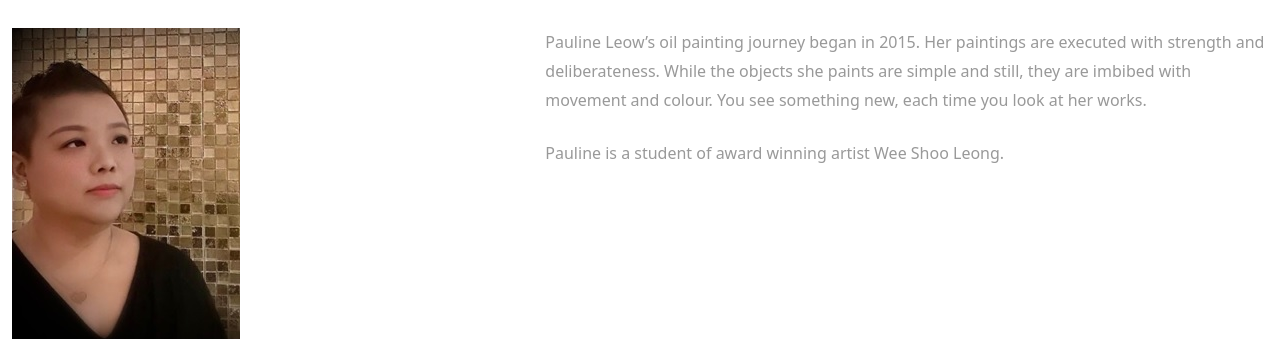
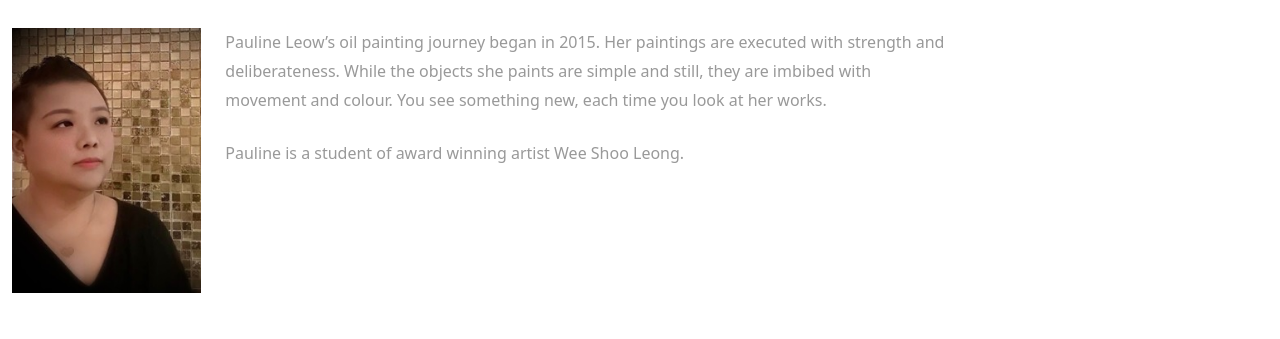
Before and after one commit to larryPersonal/gallerybaov2, a plain HTML site: page about.html in a window 1280 px wide. Shown: the part 467-806 px from the top of the page. Drawn offline with Linux system fonts and the light colour scheme.

Commit message:
fixed about page

```diff
--- a/about.html
+++ b/about.html
@@ -56,7 +56,7 @@ https://templatemo.com/tm-556-catalog-z
             </h2>
         </div>
         <div class="row tm-mb-74 tm-row-1640">
-            <div class="col-lg-5 col-md-3">
+            <div class="col-lg-2 col-md-3 col-12">
                 <img src="img/about.jpg" alt="Image" class="img-fluid">
             </div>
             <div class="col-lg-7 col-md-6 col-12">
```
